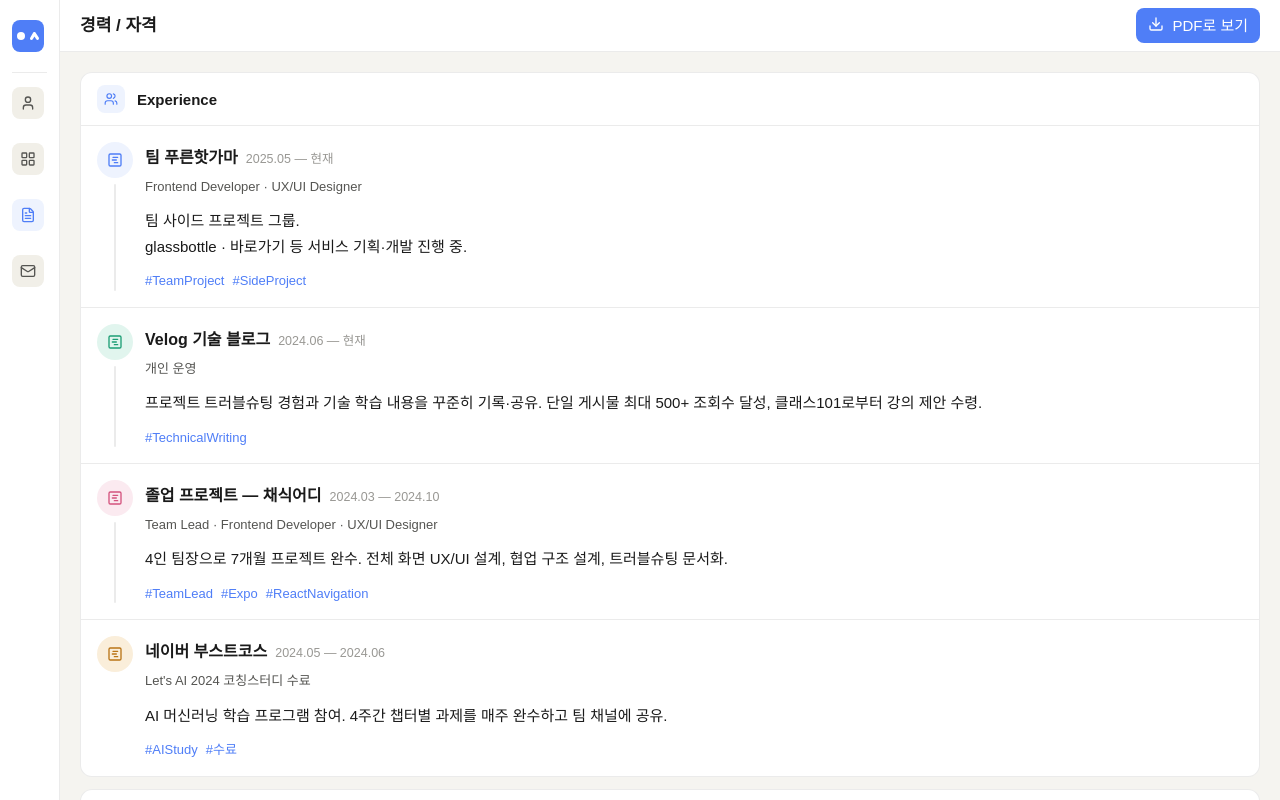
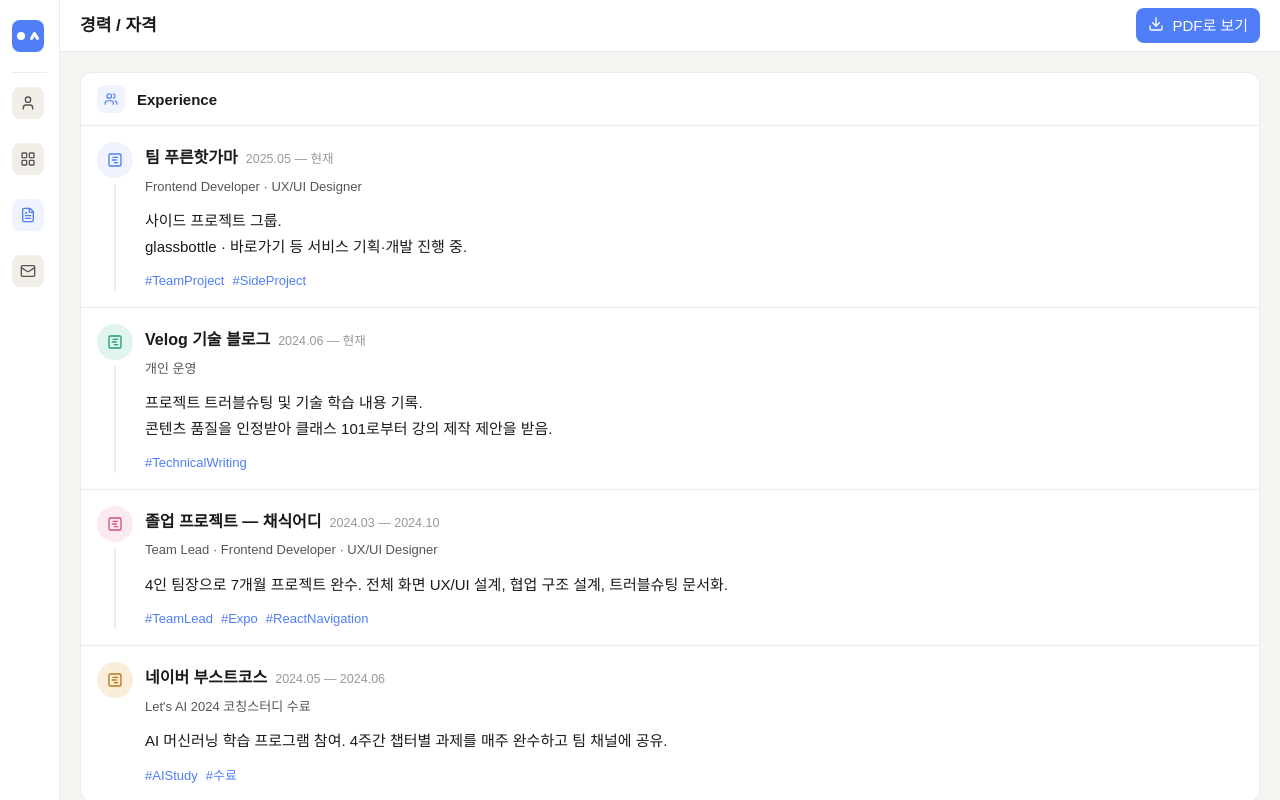
Before and after one commit to Leeseoleem/portfolio-leeseoleem, a React (Vite) app: page /experience in a window 1280 px wide. Built offline with nearby package versions, Linux system fonts and the light colour scheme; a web font is replaced by a local one.

Commit message:
chore: 경험 정보 업데이트

```diff
--- a/src/constants/experience.ts
+++ b/src/constants/experience.ts
@@ -7,7 +7,7 @@
     org: "팀 푸른핫가마",
     period: "2025.05 — 현재",
     role: "Frontend Developer · UX/UI Designer",
-    desc: "팀 사이드 프로젝트 그룹.\nglassbottle · 바로가기 등 서비스 기획·개발 진행 중.",
+    desc: "사이드 프로젝트 그룹.\nglassbottle · 바로가기 등 서비스 기획·개발 진행 중.",
     tags: ["TeamProject", "SideProject"],
   },
   {
@@ -16,7 +16,7 @@
     org: "Velog 기술 블로그",
     period: "2024.06 — 현재",
     role: "개인 운영",
-    desc: "프로젝트 트러블슈팅 경험과 기술 학습 내용을 꾸준히 기록·공유. 단일 게시물 최대 500+ 조회수 달성, 클래스101로부터 강의 제안 수령.",
+    desc: "프로젝트 트러블슈팅 및 기술 학습 내용 기록.\n콘텐츠 품질을 인정받아 클래스 101로부터 강의 제작 제안을 받음.",
     tags: ["TechnicalWriting"],
   },
   {
```
